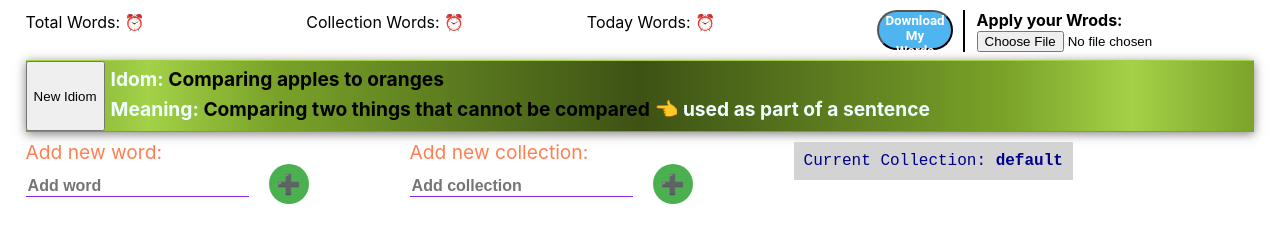
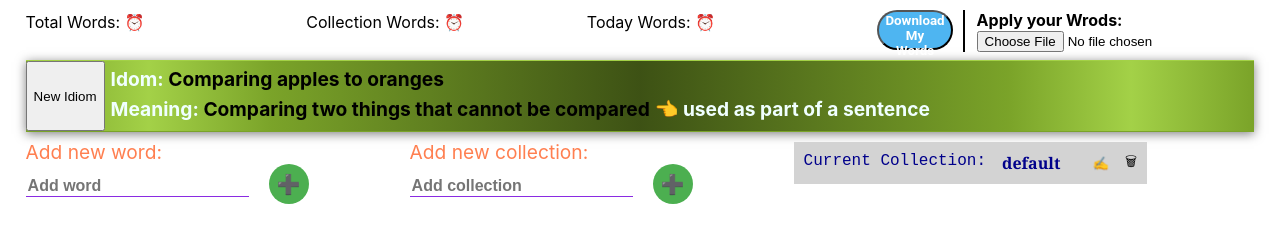
Before and after one commit to myuzhang/word-space-repetition, a React (Create React App) app: page / in a window 1280 px wide. Shown: the top 226 px of the page. Built offline with nearby package versions, Linux system fonts and the light colour scheme.

Commit message:
add delete and update button to current collection

```diff
--- a/src/components/collection/Collection.module.css
+++ b/src/components/collection/Collection.module.css
@@ -2,6 +2,15 @@
   display: inline-block;
   font-family: monospace;
   font-size: 1rem;
+}
+
+.navDropdown .rightMargin {
+  margin-right: 1rem;
+}
+
+.navDropdown .thick {
+  font-weight: bold;
+  font-family: Cambria, Cochin, Georgia, Times, 'Times New Roman', serif;
 }
 
 .navDropdown ul {
@@ -22,11 +31,34 @@
   padding: 10px;
 }
 
+.navDropdown .flexSapceBetween {
+  display: flex;
+  flex-direction: row;
+  justify-content: space-between;
+}
+
+.flexSapceBetween button {
+  background: lightgrey;
+  visibility: visible;
+  opacity: 1;
+  display: block;
+  position: relative;
+  transition: all 0.5s ease;
+  padding: 0;
+  margin-left: 2vh;
+  border: none;
+}
+
+.flexSapceBetween button:hover {
+  background: lightcoral;
+}
+
 .navDropdown .listContainer {
   display: flex;
   flex-direction: row;
   justify-content: space-between;
 }
+
 
 .navDropdown ul li ul li button {
   background: lightcoral;
@@ -54,7 +86,7 @@
   min-width: 25vw;
   position: absolute;
   transition: all 0.5s ease;
-  margin-top: 1rem;
+  margin-top: 0.5rem;
   left: 0;
   display: none;
   z-index: 1;
--- a/src/components/collection/ListCollection.jsx
+++ b/src/components/collection/ListCollection.jsx
@@ -1,30 +1,48 @@
 import React, { useEffect, useState } from 'react'
-import { useSelector } from 'react-redux';
+import { useDispatch, useSelector } from 'react-redux';
 import className from 'classnames'
 import styles from './Collection.module.css'
 import baseStyles from '../../Base.module.css'
-import { getCollections } from '../../utils'
+import { getCollections, getDefaultCollection } from '../../utils'
+import action from '../../store/actions'
 import DeleteButton from './DeleteButton'
 import Updatebutton from './UpdateButton'
 import SelectCollection from './SelectCollection'
 
 export default function ListCollection() {
   const [collections, setCollections] = useState([])
-  const [currentCollection, setCurrentCollection] = useState('default')
+  const [currentCollection, setCurrentCollection] = useState(getDefaultCollection())
   const [updateCollection, setUpdateCollection] = useState({})
   const collectionState = useSelector(state => state.collection)
+  const dispatch = useDispatch()
 
   useEffect(() => {
     const collections = getCollections()
-    const dropdown = collections.filter(c => c.name !== currentCollection)
+    const latestCurrent = collections.find(c => c.id === currentCollection.id)
+    if (!latestCurrent) { // currentCollection was deleted, get the next available from store
+      dispatch(action.chooseCollection(collections[0]))
+      setCurrentCollection(collections[0])
+    } else if (latestCurrent.name !== currentCollection.name) { // currentCollection was updated, update with latest
+      dispatch(action.chooseCollection(latestCurrent))
+      setCurrentCollection(latestCurrent)
+    }
+    const dropdown = collections.filter(c => c.name !== currentCollection.name)
     setCollections(dropdown)
-  }, [collectionState, currentCollection])
+  }, [collectionState, currentCollection, dispatch])
 
   return (
     <div className={className(styles.navDropdown, baseStyles.bigSapce)}>
       <nav id="choose-collection" role="navigation">
         <ul>
-          <li>Current Collection: <b>{currentCollection}</b>
+          <li>
+            <div className={styles.flexSapceBetween}>
+              <span className={styles.rightMargin}>Current Collection:</span>
+              <span className={className(styles.rightMargin, styles.thick)}>
+                <SelectCollection collection={currentCollection} updateCollection={updateCollection} setUpdateCollection={setUpdateCollection} setCurrentCollection={setCurrentCollection}/>
+              </span>
+              <Updatebutton collection={currentCollection} setUpdateCollection={setUpdateCollection}/>
+              <DeleteButton collection={currentCollection}/>
+            </div>
             <ul>
               {collections.length > 0 ? collections.map(c =>
                 <li className={styles.listContainer} key={c.id}>
--- a/src/components/collection/SelectCollection.jsx
+++ b/src/components/collection/SelectCollection.jsx
@@ -7,13 +7,13 @@ export default function ListCollection({collection, updateCollection, setUpdateC
   const dispatch = useDispatch()
 
   function selectCollection() {
-    setCurrentCollection(collection.name)
+    setCurrentCollection({...collection})
     dispatch(action.chooseCollection(collection))
   }
 
   return (
     <>
-    {collection.id === updateCollection.id ?
+    {collection.id && updateCollection.id && collection.id === updateCollection.id ?
       <UpdateCollection collection={collection} setUpdateCollection={setUpdateCollection}/> :
       <div onClick={selectCollection}>{collection.name}</div>}
     </>
--- a/src/components/collection/UpdateButton.jsx
+++ b/src/components/collection/UpdateButton.jsx
@@ -3,7 +3,11 @@ import React from 'react'
 export default function UpdateButton({collection, setUpdateCollection}) {
 
   function updateCollection() {
-    setUpdateCollection(collection)
+    if (collection.name === 'default') {
+      window.confirm('⏹ You can\'t update default collction')
+    } else {
+      setUpdateCollection(collection)
+    }
   }
 
   return <button title="👆Click to change collection name" onClick={updateCollection}><span role="img" aria-label="gear">✍️</span></button>
--- a/src/store/reducers/collection.js
+++ b/src/store/reducers/collection.js
@@ -26,7 +26,7 @@ export function collection(state = {type:'', collection: getDefaultCollection()}
 export function currentCollection(state = getDefaultCollection(), action) {
   switch(action.type) {
     case CHOOSE_COLLECTION:
-      return action.payload
+      return {...action.payload}
     default:
       return state
   }
```
